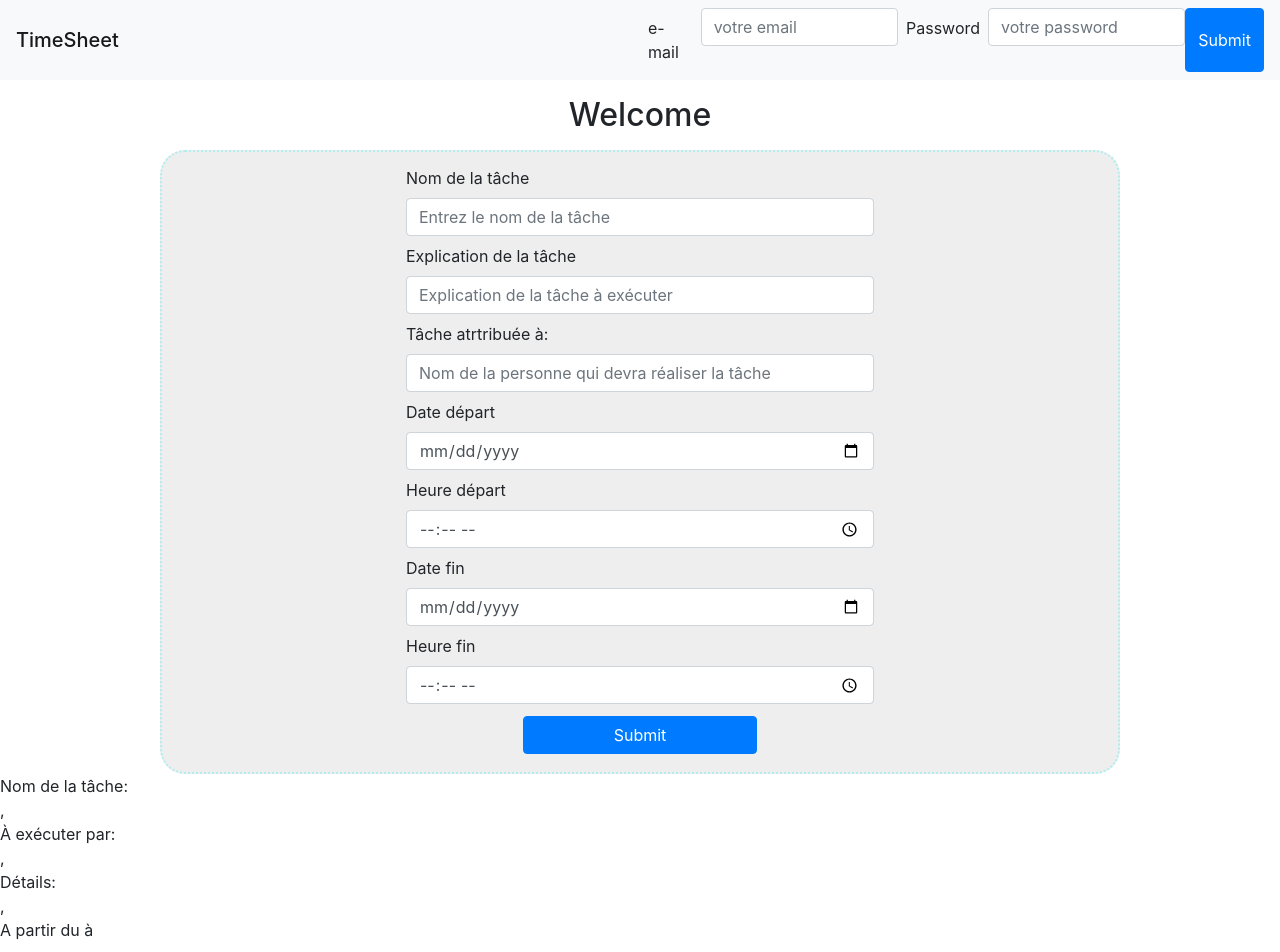
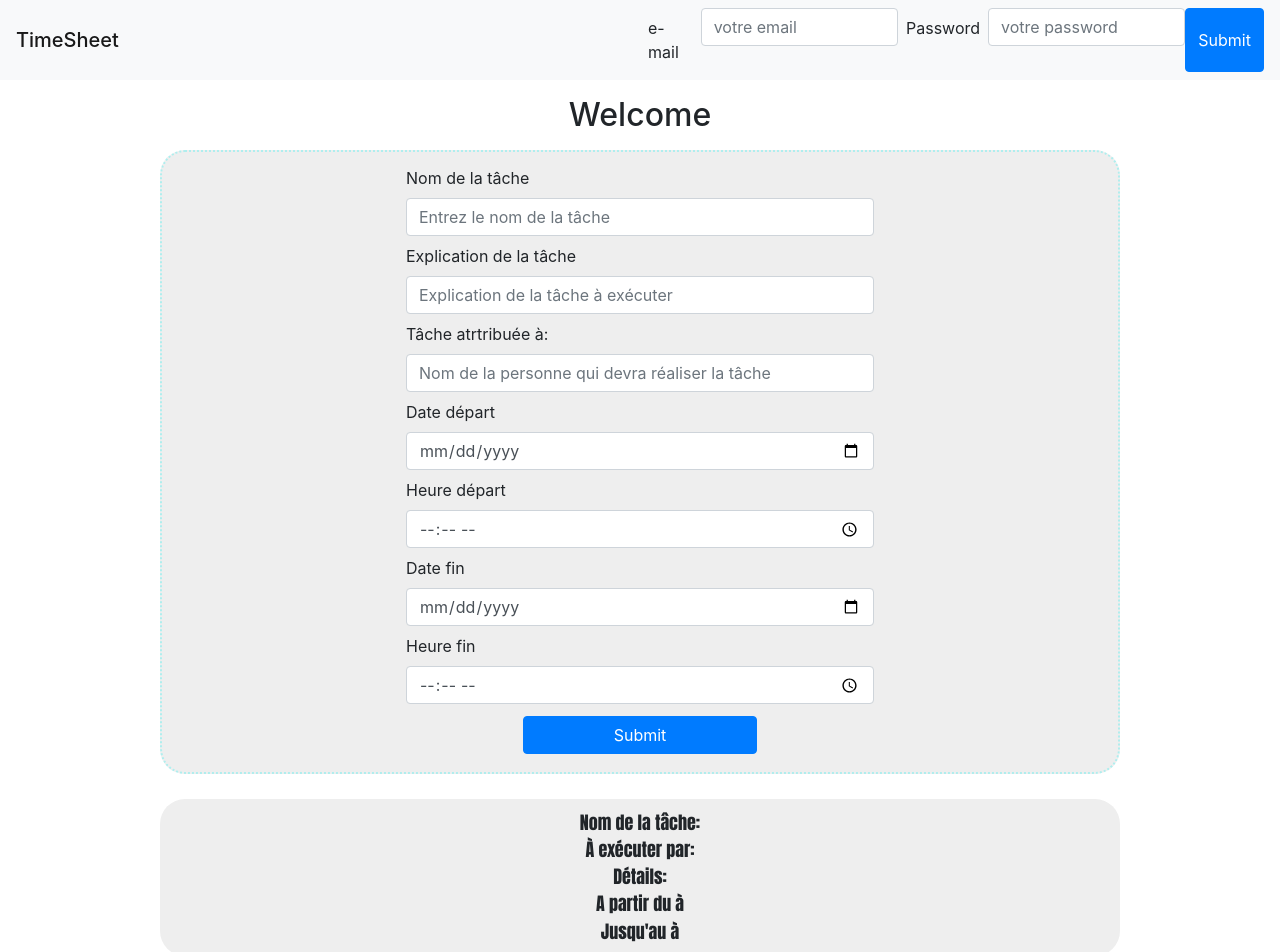
Before and after one commit to Racinovitch/timeSheet, a React (Create React App) app: page / in a window 1280 px wide. Shown: the top 952 px of the page. Built offline with nearby package versions, Linux system fonts and the light colour scheme.

Commit message:
Ajout CSS

```diff
--- a/package.json
+++ b/package.json
@@ -10,7 +10,7 @@
     "react": "^17.0.2",
     "react-bootstrap": "^1.6.1",
     "react-dom": "^17.0.2",
-    "react-scripts": "4.0.3",
+    "react-scripts": "^4.0.3",
     "web-vitals": "^1.1.2"
   },
   "scripts": {
--- /dev/null
+++ b/src/Components/TaskResume.css
@@ -0,0 +1,18 @@
+#tlen{
+    margin: auto;
+    padding: 10px;
+    width: 75%;
+    text-align: center;
+    background-color: #EEEEEE;
+    border-radius: 25px;
+    margin-top: 25px;
+}
+
+.titre {
+    font-family: Impact, Haettenschweiler, 'Arial Narrow Bold', sans-serif;
+    font-size: 18px;
+}
+
+.date{
+    font-family: -apple-system, BlinkMacSystemFont, 'Segoe UI', Roboto, Oxygen, Ubuntu, Cantarell, 'Open Sans', 'Helvetica Neue', sans-serif;
+}
--- a/src/Components/TaskResume.js
+++ b/src/Components/TaskResume.js
@@ -1,19 +1,21 @@
 import React from 'react'
-
+import './TaskResume.css';
 const TaskResume = (props) => {
 
     console.log(props);
 
     return (
 
-                <div>
+                <div id="tlen">
 
-                        <div className="taskName">Nom de la tâche: {props.div1}</div>,
-                        <div className="who">À exécuter par: {props.div3}</div>,
-                        <div className="taskExpl">Détails:{props.div2}</div>,
-                        <div className="dateFrom">A partir du {props.div4} à {props.div5}</div>,
-                        <div className="dateTo"> "Jusqu'au {props.div6} à "{props.div7}</div>
-
+                        <div className="titre">Nom de la tâche: </div>
+                        <div>{props.div1}</div>
+                        <div className="titre">À exécuter par: </div>
+                        <div>{props.div3}</div>
+                        <div className="titre">Détails:</div>
+                        <div>{props.div2}</div>
+                        <div className="titre">A partir du <span class="date"> {props.div4} </span> à <span class="date"> {props.div5} </span></div>
+                        <div className="titre">Jusqu'au <span class="date">{props.div6}</span> à <span class="date">{props.div7}</span></div>
                 </div>
 
 
```
Also changed, not shown: 1 other file (tests, documents, lock files or other folders).
